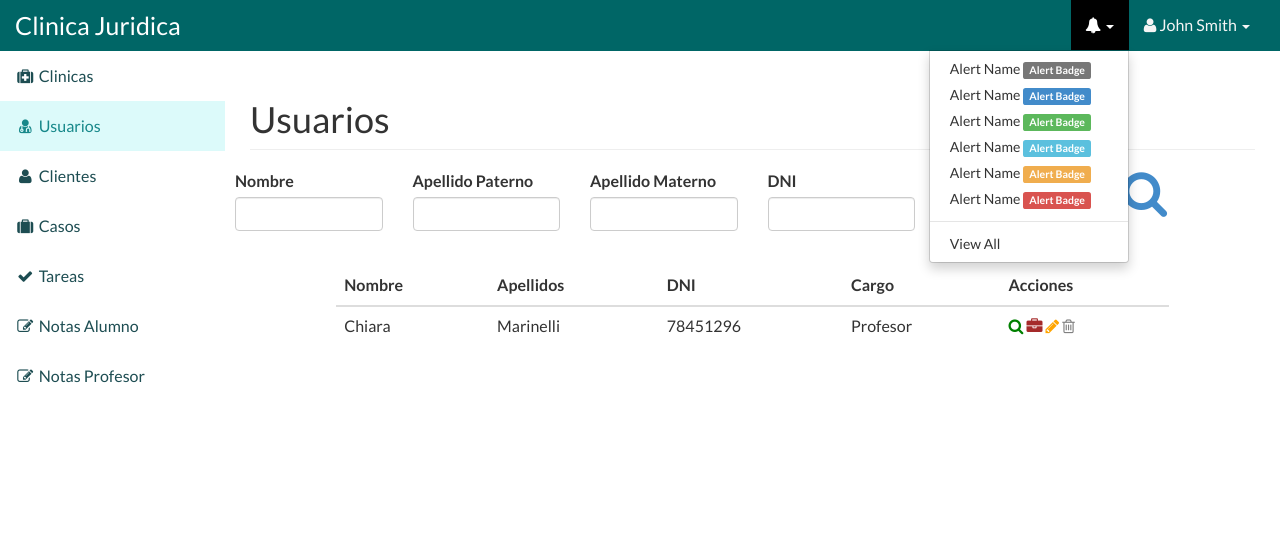
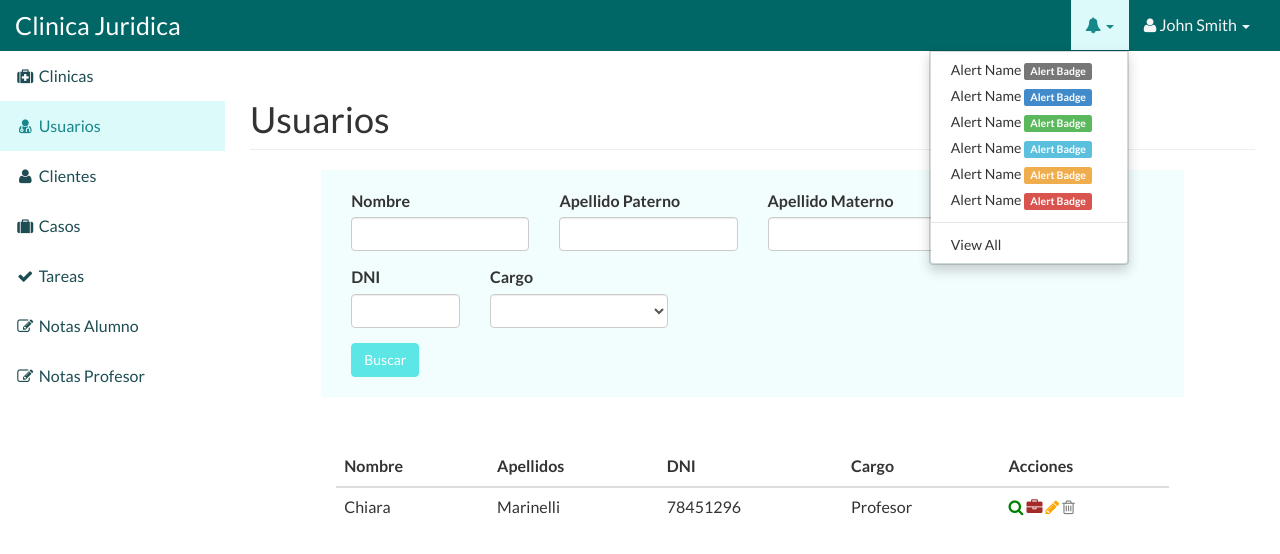
Before and after one commit to flordemaria/swPrototypes, a plain HTML site: page usuarios.html in a window 1280 px wide. Both pictures are taken after a click on the link 1099 px from the left and 25 px from the top of the page. Drawn offline with Linux system fonts and the light colour scheme.

Commit message:
Usuarios busqueda

```diff
--- a/css/sb-admin.css
+++ b/css/sb-admin.css
@@ -66,15 +66,15 @@ body {
 .top-nav>.open>a,
 .top-nav>.open>a:hover,
 .top-nav>.open>a:focus {
-    color: #fff;
-    background-color: #000;
+    color: #17888a;
+    background-color: rgb(220, 250, 250);
 }
 
 .top-nav>.open>.dropdown-menu {
     float: left;
     position: absolute;
     margin-top: 0;
-    border: 1px solid rgba(0,0,0,.15);
+    border: 2px solid rgba(0,0,0,.15);
     border-top-left-radius: 0;
     border-top-right-radius: 0;
     background-color: #fff;
--- a/usuarios.html
+++ b/usuarios.html
@@ -196,30 +196,36 @@
 
                 <!-- Formulario-->
                 <div class="row">
+
+                    <div class="col-lg-1"></div>
+                    <div class="jumbotron col-lg-10">
                         <form role="form">
-
                             <div class="row">
 
-                            <div class="col-lg-2">
+                                <div class="col-lg-3">
                                     <div class="form-group">
                                         <label>Nombre</label>
                                         <input class="form-control">
                                     </div>
                                 </div>
 
-                            <div class="col-lg-2">
+                                <div class="col-lg-3">
                                     <div class="form-group">
                                         <label>Apellido Paterno</label>
                                         <input class="form-control">
                                     </div>
                                 </div>
 
-                            <div class="col-lg-2">
+                                <div class="col-lg-3">
                                     <div class="form-group">
                                         <label>Apellido Materno</label>
                                         <input class="form-control">
                                     </div>
                                 </div>
+
+                            </div>
+
+                            <div class="row">
 
                                 <div class="col-lg-2">
                                     <div class="form-group">
@@ -228,7 +234,7 @@
                                     </div>
                                 </div>
 
-                            <div class="col-lg-2">
+                                <div class="col-lg-3">
                                     <div class="form-group">
                                         <label>Cargo</label>
                                         <select class="form-control">
@@ -241,16 +247,23 @@
                                     </div>
                                 </div>
 
+                            </div>
+                        </form>
+
                         <!--boton-->
-                            <div class="col-lg-1">
-                                <a href=""><i class="fa fa-3x fa-search"></i></a>
+                        <div class="row">
+                            <div class="col-lg-2">
+                                <button type="button" class="btn btn-info" data-toggle="modal" data-target="#myModal">Buscar
+                                </button>
+                            </div>
                         </div>
 
                     </div>
 
-                    </form>
                 </div>
                 <!-- /.row -->
+
+
 
                 <!-- Tabla -->
                 <div class="row">
```
Also changed, not shown: css/bootstrap.css. Lines whose indentation alone changed are shown as unchanged.
